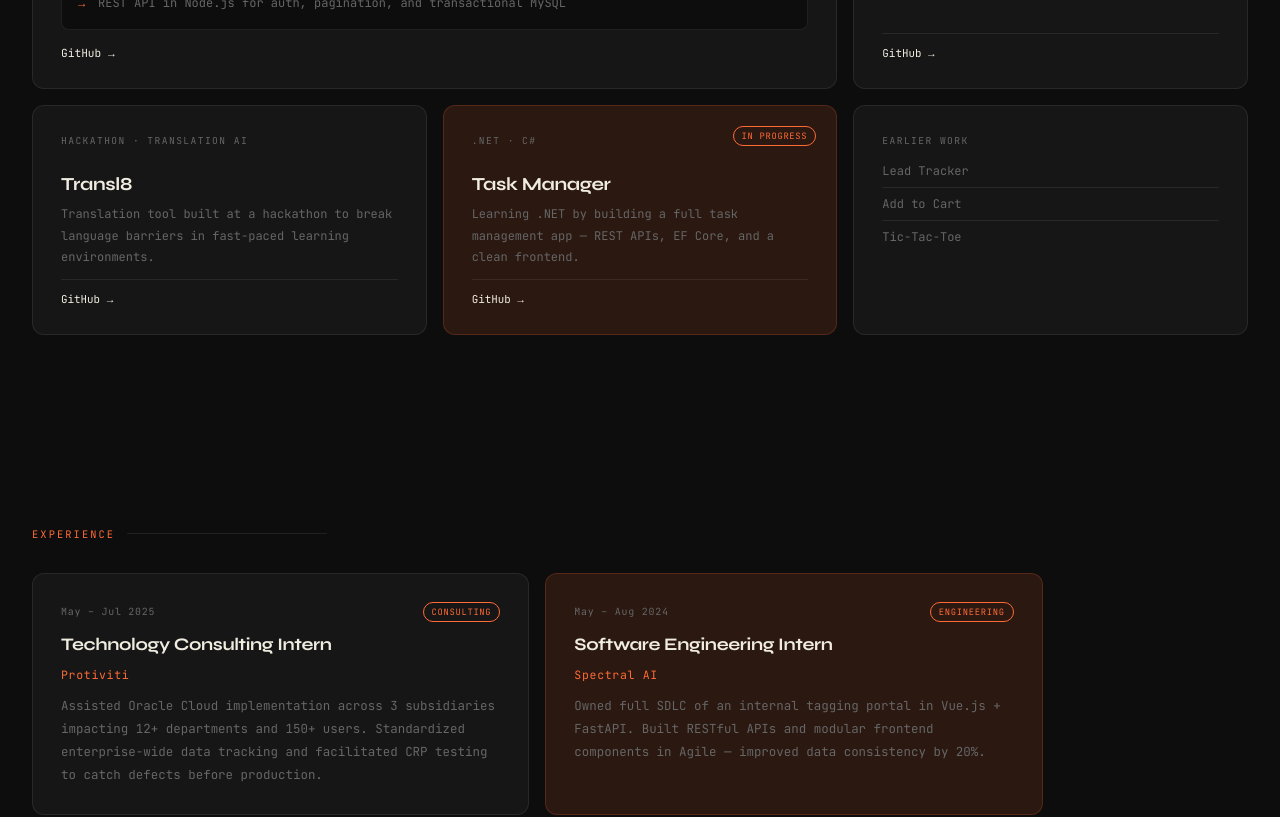
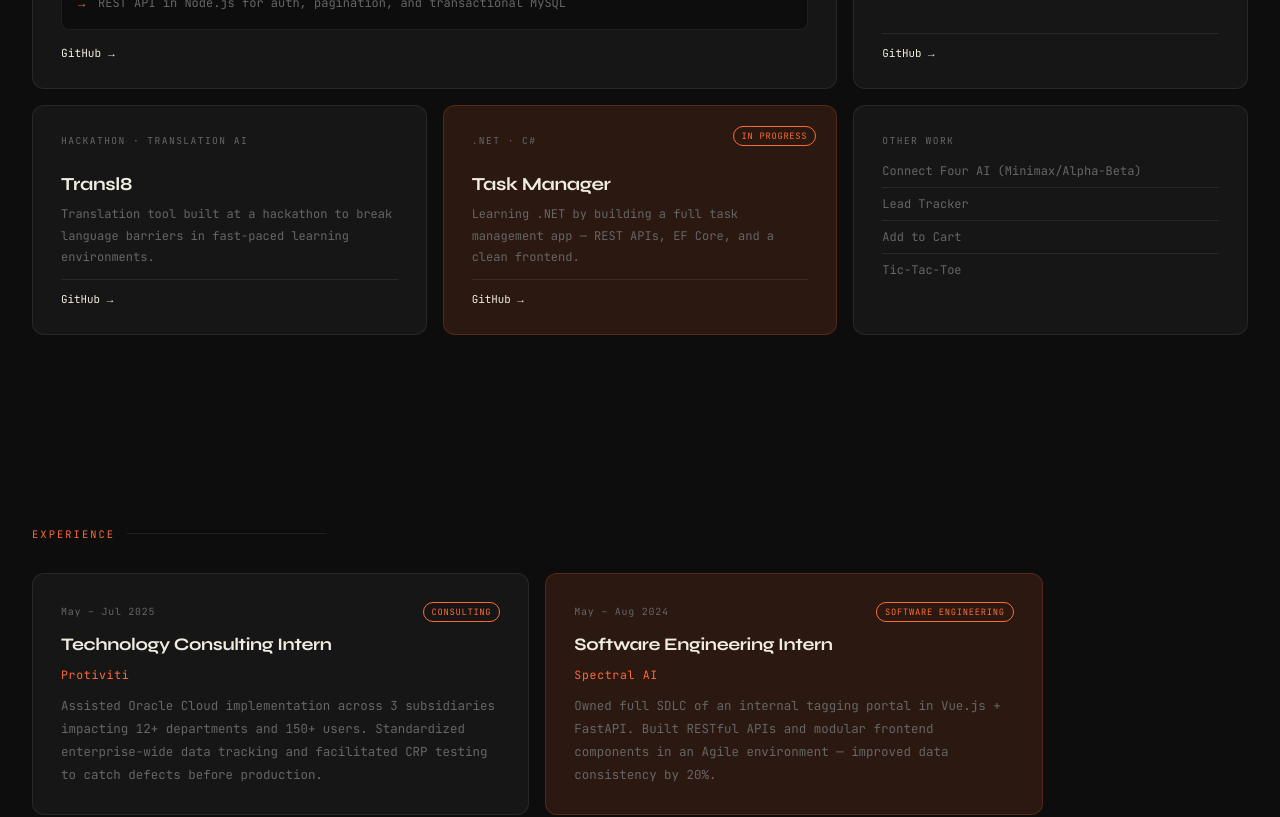
Before and after one commit to atonyit/portfolio, a React (Vite) app: page / in a window 1280 px wide. Shown: the part 1880-2697 px from the top of the page. Built offline with nearby package versions, Linux system fonts and the light colour scheme.

Commit message:
updated card wordings

```diff
--- a/src/App.jsx
+++ b/src/App.jsx
@@ -201,8 +201,9 @@ function App() {
 
           {/* mini older projects card */}
           <div className="bento-card bento-older">
-            <span className="card-label">Earlier work</span>
+            <span className="card-label">Other work</span>
             <div className="older-links">
+              <a href="https://github.com/ninatra/COSC-4368" target="_blank" rel="noreferrer">Connect Four AI (Minimax/Alpha-Beta)</a>
               <a href="https://github.com/atonyit/leadTracker" target="_blank" rel="noreferrer">Lead Tracker</a>
               <a href="https://github.com/atonyit/addToCart" target="_blank" rel="noreferrer">Add to Cart</a>
               <a href="https://github.com/atonyit/Tic-Tac-Toe" target="_blank" rel="noreferrer">Tic-Tac-Toe</a>
@@ -235,13 +236,14 @@ function App() {
           <div className="bento-card bento-exp bento-exp--accent">
             <div className="exp-header">
               <span className="exp-date">May – Aug 2024</span>
-              <span className="exp-badge">Engineering</span>
+              <span className="exp-badge">Software Engineering</span>
             </div>
             <h3 className="exp-role">Software Engineering Intern</h3>
             <span className="exp-company">Spectral AI</span>
             <p className="exp-desc">
               Owned full SDLC of an internal tagging portal in Vue.js + FastAPI.
-              Built RESTful APIs and modular frontend components in Agile —
+              Built RESTful APIs and modular frontend components in an Agile environment
+              —
               improved data consistency by 20%.
             </p>
           </div>
```
